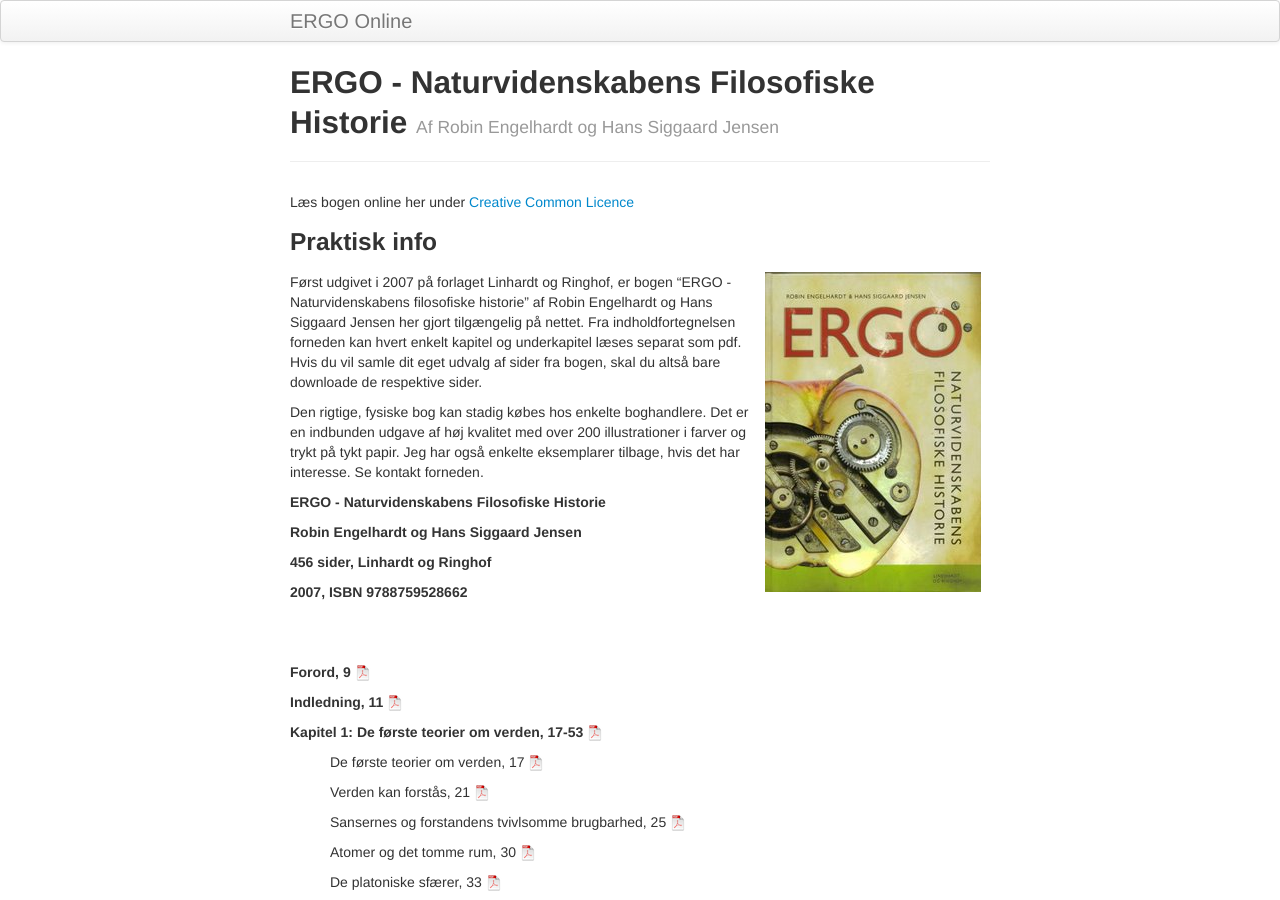
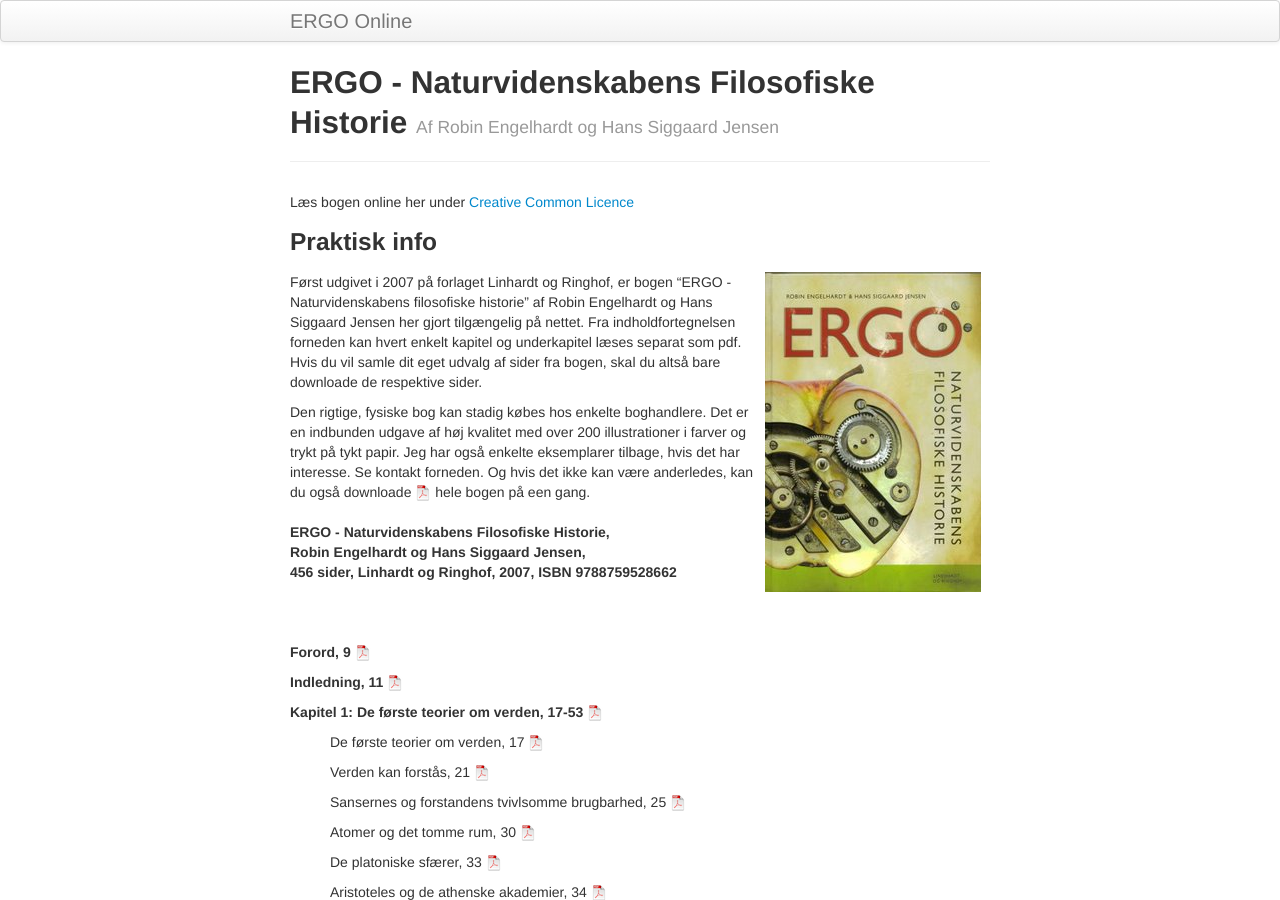
Before and after one commit to gavstrik/ergo, a Jekyll site: the page built from index.md, in a window 1280 px wide and 900 px high. Built offline with Jekyll 4.4.1, drawn with Linux system fonts in a browser that asks for light colours.

Commit message:
added whole book as pdf

```diff
--- a/index.md
+++ b/index.md
@@ -18,14 +18,19 @@ Læs bogen online her under
 <img src="assets/pics/ERGO2-785103.jpg" ALIGN="right" HSPACE="9"/>
 Først udgivet i 2007 på forlaget Linhardt og Ringhof, er bogen "ERGO - Naturvidenskabens filosofiske historie" af Robin Engelhardt og Hans Siggaard Jensen her gjort tilgængelig på nettet. Fra indholdfortegnelsen forneden kan hvert enkelt kapitel og underkapitel læses separat som pdf. Hvis du vil samle dit eget udvalg af sider fra bogen, skal du altså bare downloade de respektive sider.
 
-Den rigtige, fysiske bog kan stadig købes hos enkelte boghandlere. Det er en indbunden udgave af høj kvalitet med over 200 illustrationer i farver og trykt på tykt papir. Jeg har også enkelte eksemplarer tilbage, hvis det har interesse. Se kontakt forneden.
+Den rigtige, fysiske bog kan stadig købes hos enkelte boghandlere. Det er en indbunden udgave af høj kvalitet med over 200 illustrationer i farver og trykt på tykt papir. Jeg har også enkelte eksemplarer tilbage, hvis det har interesse. Se kontakt forneden. Og hvis det ikke kan være anderledes, kan du også downloade
+<a href="https://gavstrik.github.io/ergo/assets/ergoonline/ERGO.pdf"><img src="https://gavstrik.github.io/ergo/assets/icons16/pdf-icon.png" alt="pdf" /></a>
+hele bogen på een gang.
+<br/>
+<br/>
+**ERGO - Naturvidenskabens Filosofiske Historie,<br/>
+Robin Engelhardt og Hans Siggaard Jensen,<br/>
+456 sider, Linhardt og Ringhof, 2007, ISBN 9788759528662**<br/>
 
 
-<div><span style="font-weight:bold">
-    <p>ERGO - Naturvidenskabens Filosofiske Historie</p>
-    <p>Robin Engelhardt og Hans Siggaard Jensen</p>
-    <p>456 sider, Linhardt og Ringhof</p>
-    <p>2007, ISBN 9788759528662</p></span>
+<div>
+  <span style="font-weight:bold">
+  </span>
 </div>
 
 <br><br>
```
Also changed, not shown: 1 other file.
